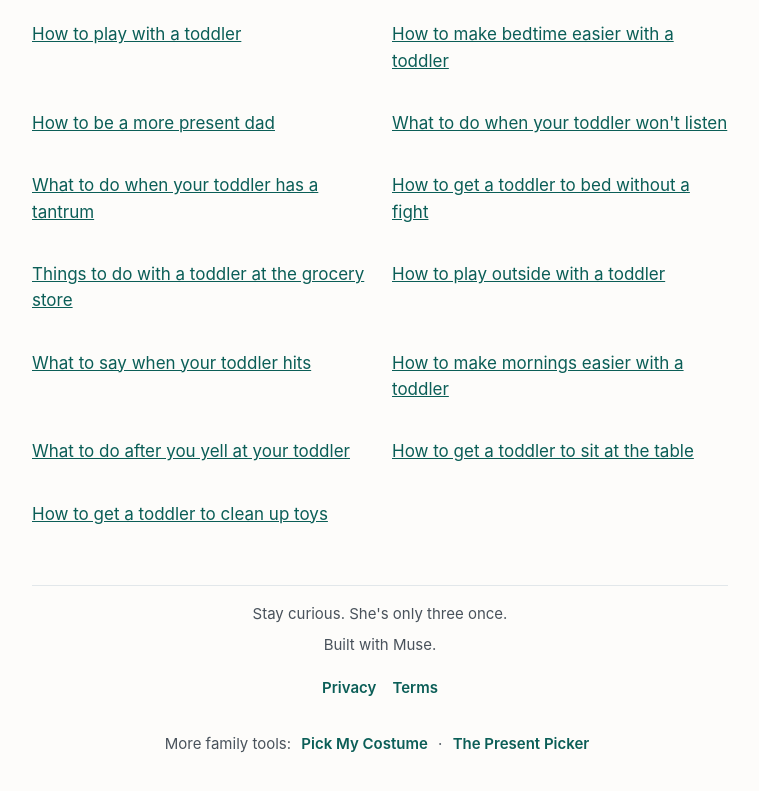
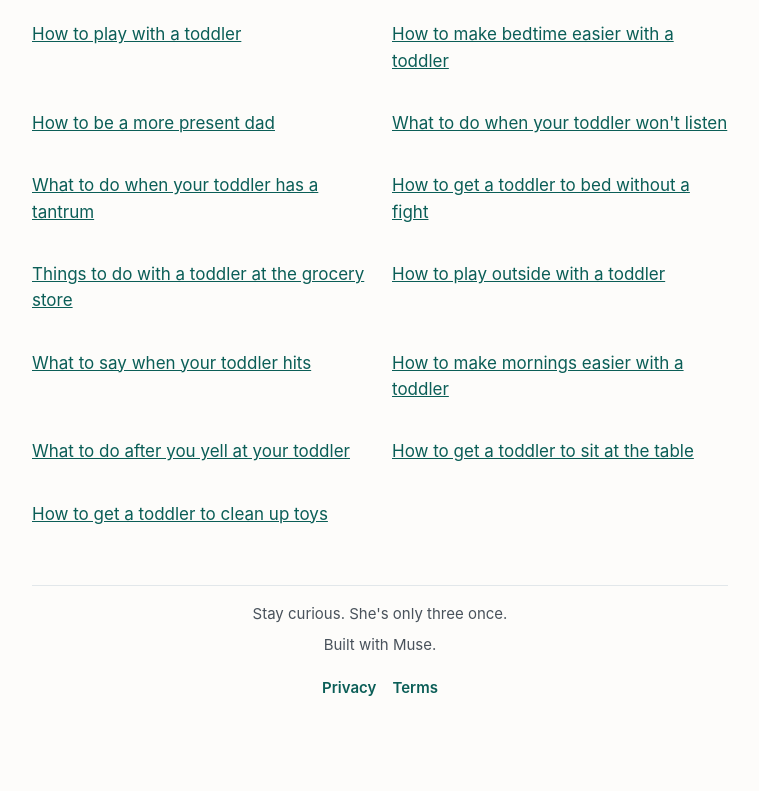
Before and after one commit to wdlcmu/dadiosity, a plain HTML site: page this-week.html in a window 1280 px wide. Shown: the part 4539-5330 px from the top of the page, without its empty margins (260-1019 px from the left). After the commit the page ends 5299 px from the top, so only its background shows below. Drawn offline with Linux system fonts and the light colour scheme.

Commit message:
Footer: remove sister-site cross-promo lines (fleet sweep, Nov 18, 2026).
Same removal as Santa (Billy's call, on evidence: the footer
cross-links sent single-digit visits in 28 days). The "More
family tools" footer line is removed from all 17 pages that
carried it: Pick My Costume + The Present Picker on 16 guide
pages, plus Will It Stick on the homepage. Kept untouched on
every page: "Built with Muse.", Privacy and Terms.

```diff
--- a/this-week.html
+++ b/this-week.html
@@ -215,7 +215,6 @@ localStorage.setItem("fleet_ft2",JSON.stringify(ft));
   <p>Stay curious. She's only three once.</p>
   <p>Built with Muse.</p>
   <p><a href="/privacy">Privacy</a> <a href="/terms">Terms</a></p>
-  <p>More family tools: <a href="https://pickmycostume.com">Pick My Costume</a> &middot; <a href="https://thepresentpicker.com">The Present Picker</a></p>
 </footer>
 <script src="/lessons.js"></script>
 <script>
```
Also changed, not shown: how-to-be-a-more-present-dad.html (+0 -1 lines), how-to-get-a-toddler-to-bed-without-a-fight.html (+0 -1 lines), how-to-get-a-toddler-to-clean-up-toys.html (+0 -1 lines), how-to-get-a-toddler-to-sit-at-the-table.html (+0 -1 lines), how-to-make-bedtime-easier-with-a-toddler.html (+0 -1 lines), how-to-make-mornings-easier-with-a-toddler.html (+0 -1 lines), how-to-play-outside-with-a-toddler.html (+0 -1 lines), how-to-play-with-a-toddler.html (+0 -1 lines), index.html (+0 -1 lines), things-to-do-with-a-3-year-old-at-home.html (+0 -1 lines), things-to-do-with-a-toddler-at-the-grocery-store.html (+0 -1 lines), what-can-i-do-with-my-3-year-old-today.html (+0 -1 lines), what-to-do-after-you-yell-at-your-toddler.html (+0 -1 lines), what-to-do-when-your-toddler-has-a-tantrum.html (+0 -1 lines), 2 more files.
